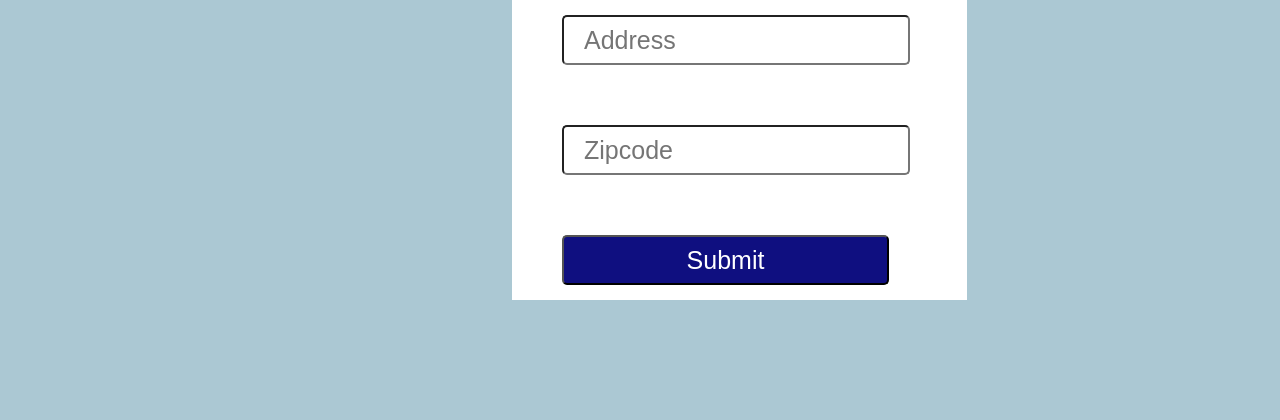
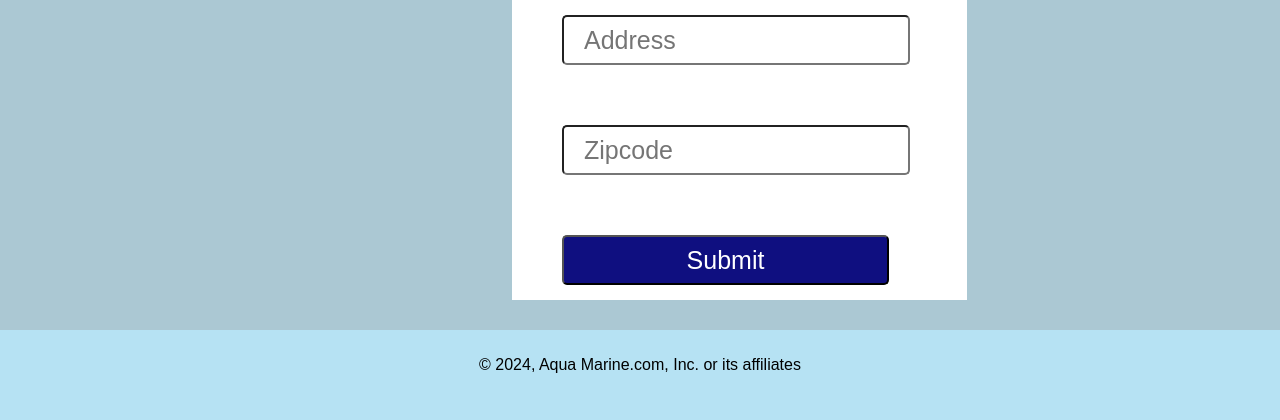
Before and after one commit to REISSD/Capstone2024, a PHP site: page /signup.php in a window 1280 px wide. Shown: the part 644-1064 px from the top of the page. Before the commit the page ends 944 px from the top, so only its background shows below. Run offline with PHP 8.4, Linux system fonts and the light colour scheme.

Commit message:
added footer signup.php

```diff
--- a/Capstone/signup.php
+++ b/Capstone/signup.php
@@ -68,6 +68,10 @@
         </div>
     </form>
     </div>
-
     </body>
+    <footer>
+        <div class="footer">
+            <p>© 2024, Aqua Marine.com, Inc. or its affiliates</p>
+        </div>
+    </footer>
 </html>
```
